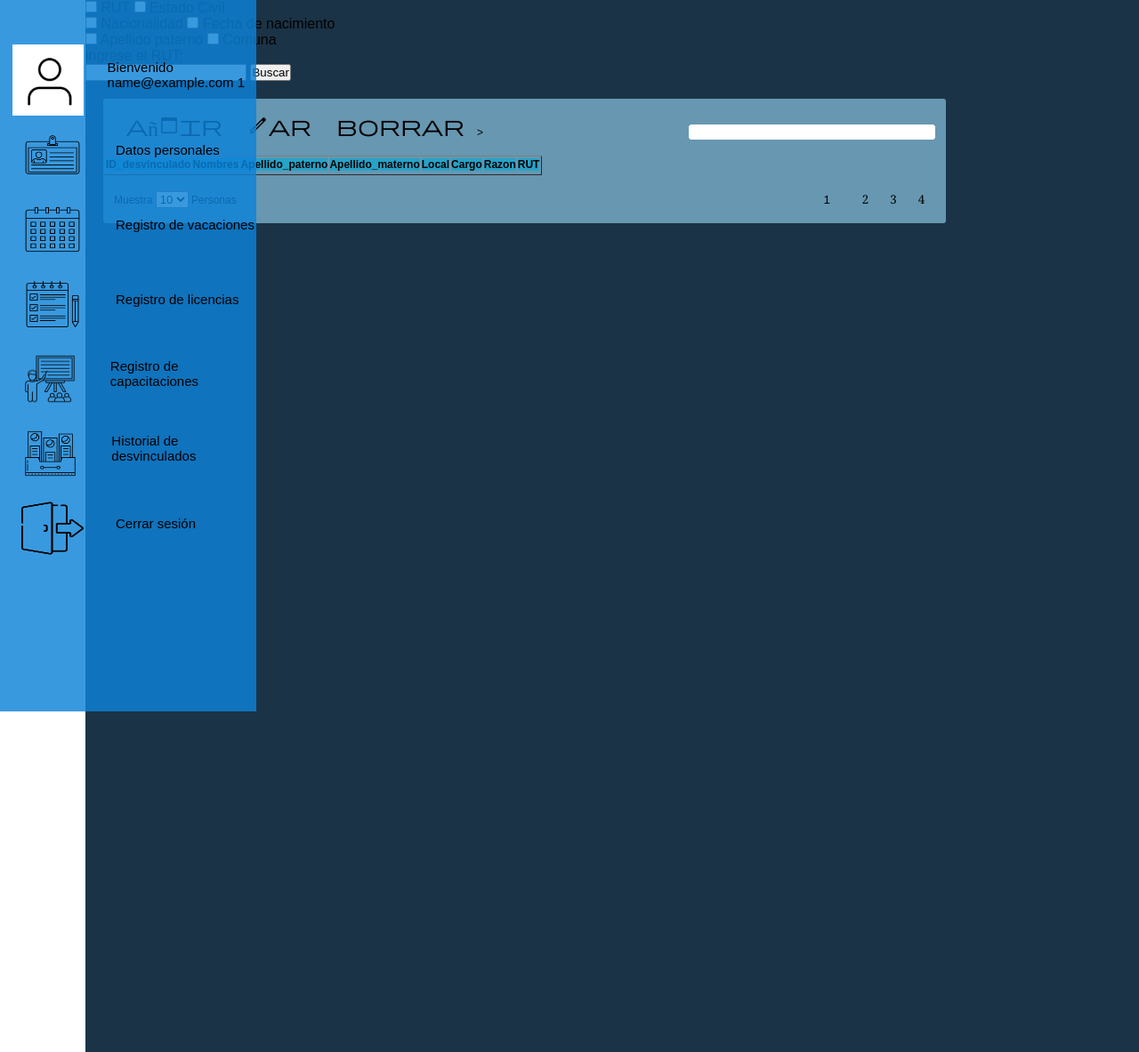
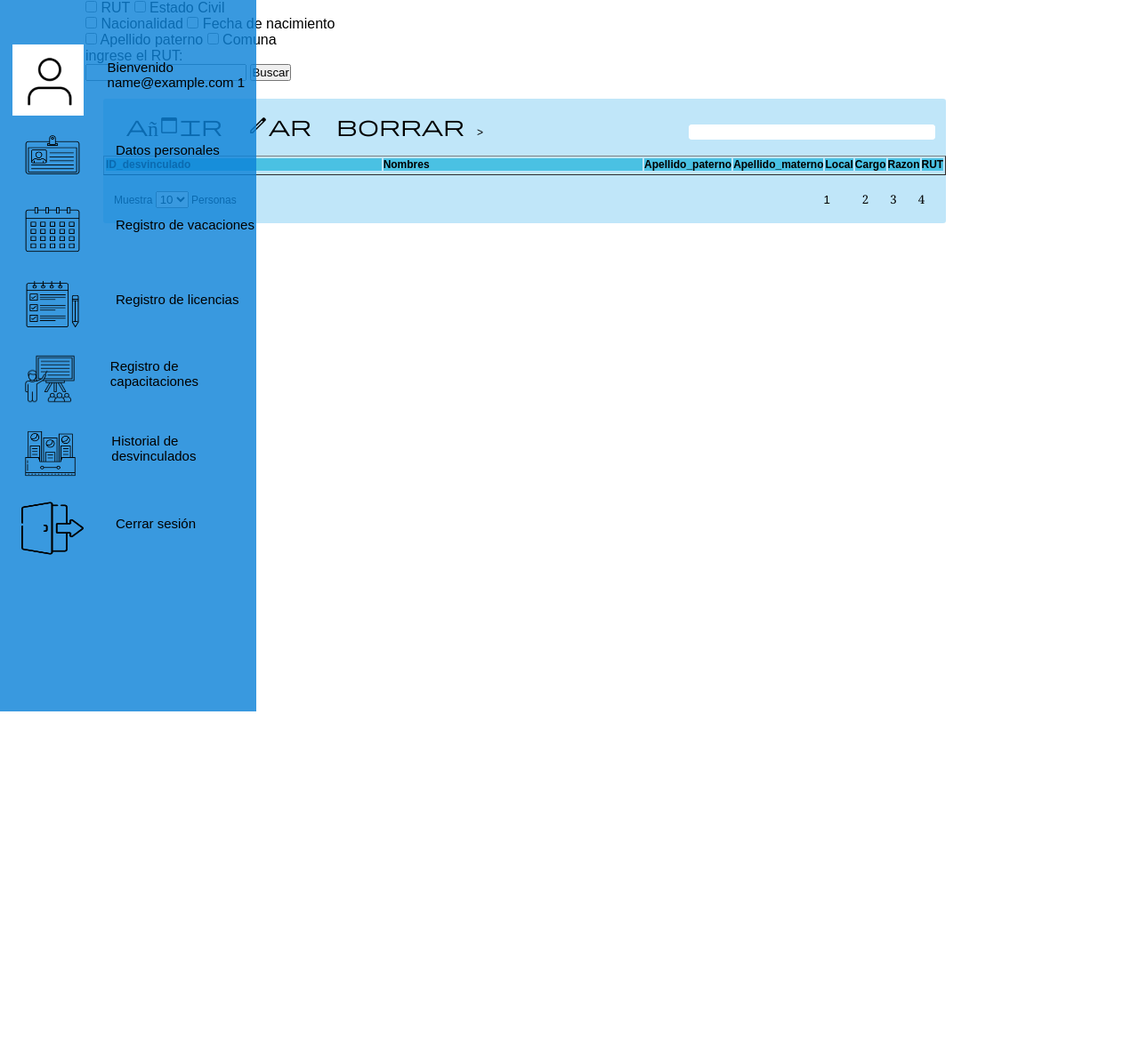
Before and after one commit to babbigam/Kaiser_ABM-taller-de-integracion-I, a PHP site: page /AHistorial.php in a window 1280 px wide. Shown: the whole page at 89% size. Run offline with PHP 8.4, Linux system fonts and the light colour scheme; the visitor is signed in with stand-in values (Sample User, id 1); tables that the repository leaves empty or names only in its code hold one stand-in row (values such as "Sample post"); data that the repository does not hold is empty; some libraries are stand-ins or nearby versions.

Commit message:
cambios style

```diff
--- a/assets/css/stylee.css
+++ b/assets/css/stylee.css
@@ -25,7 +25,7 @@
 /*----------------------------------------MAIN-CONTENT----------------------------------------*/
 
 .main-content{
-    background-color: rgb(27, 51, 70);
+    background-color: rgb(255, 255, 255);
     margin-left: 4rem;
 }
 
@@ -201,10 +201,6 @@
     width: 100%;
 }
 
-table {
-    width: 50%;
-}
-
 th td{
     padding: var(--dt-padding) var(--dt-padding);
     background: #c2eaff9c;
@@ -216,6 +212,7 @@
     border-bottom: solid 1px var(--dt-border-color);
     background: hsla(192, 100%, 42%, 0.612);
     border: 0px;
+    width: 50%;
 }
 
 td{
```
